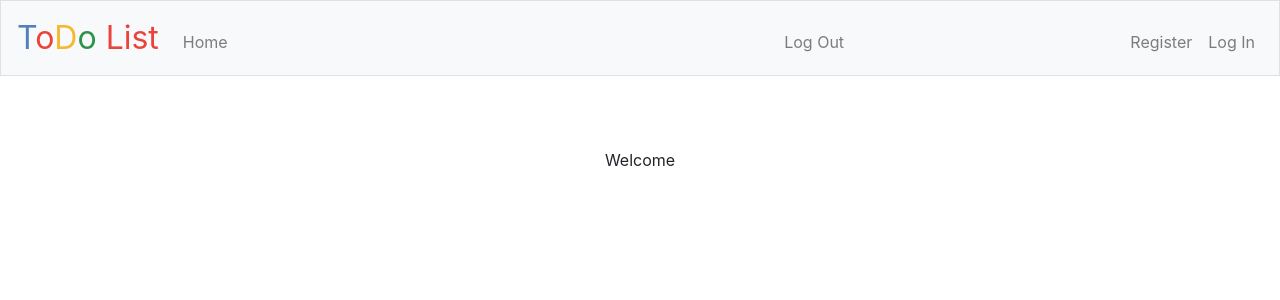
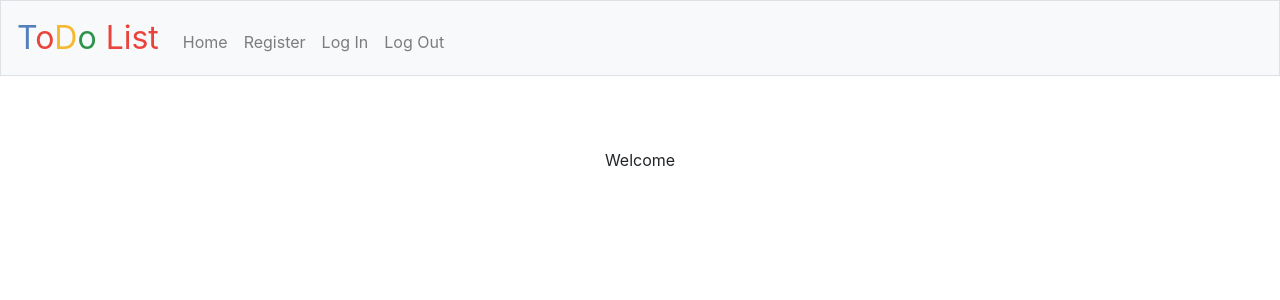
Before and after one commit to AdelaMester/todo-Django, a Django app: template todoList/templates/todoList/home.html in a window 1280 px wide. Shown: the top 300 px of the page. Run offline with Django 3.2, Linux system fonts and the light colour scheme; the template is opened without the code that fills it, so the values that code supplies are empty.

Commit message:
fixing templates

```diff
--- a/todoList/templates/todoList/layout.html
+++ b/todoList/templates/todoList/layout.html
@@ -28,15 +28,9 @@
 
                     <ul class="navbar-nav mr-auto mt-2">
                         <li class="nav-item"><a class="nav-link" href="/home">Home</a></li>
-
-
-                    </ul>
-                    <ul class="navbar-nav ml-auto mt-2">
-                        <li class="nav-item"><a class="nav-link" href="/logout">Log Out</a></li>
-                    </ul>
-                    <ul class="navbar-nav ml-auto mt-2">
                         <li class="nav-item"><a class="nav-link" href="/register">Register</a></li>
                         <li class="nav-item"><a class="nav-link" href="/login">Log In</a></li>
+                        <li class="nav-item"><a class="nav-link" href="/logout">Log Out</a></li>
                     </ul>
             </div>
         </nav>
```
